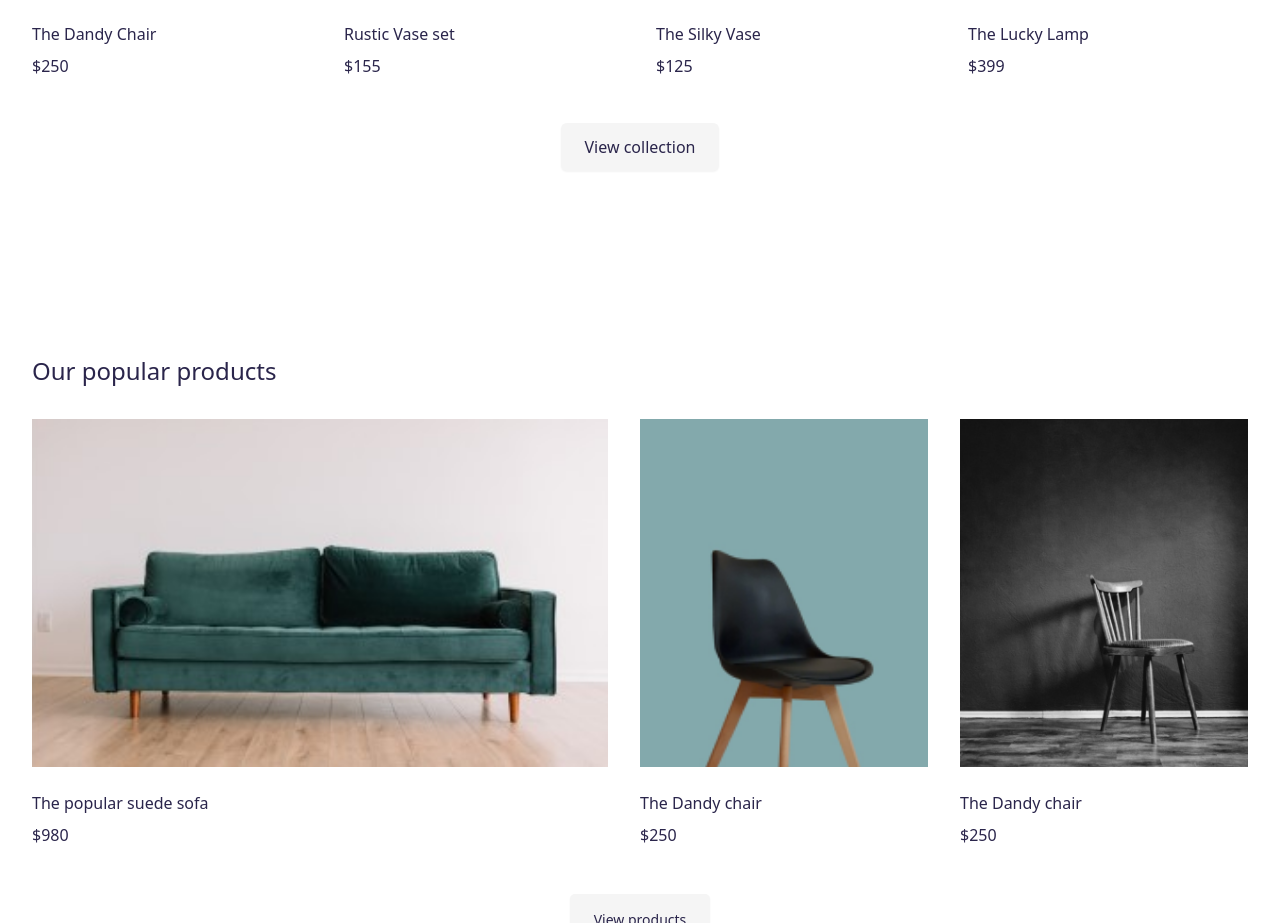
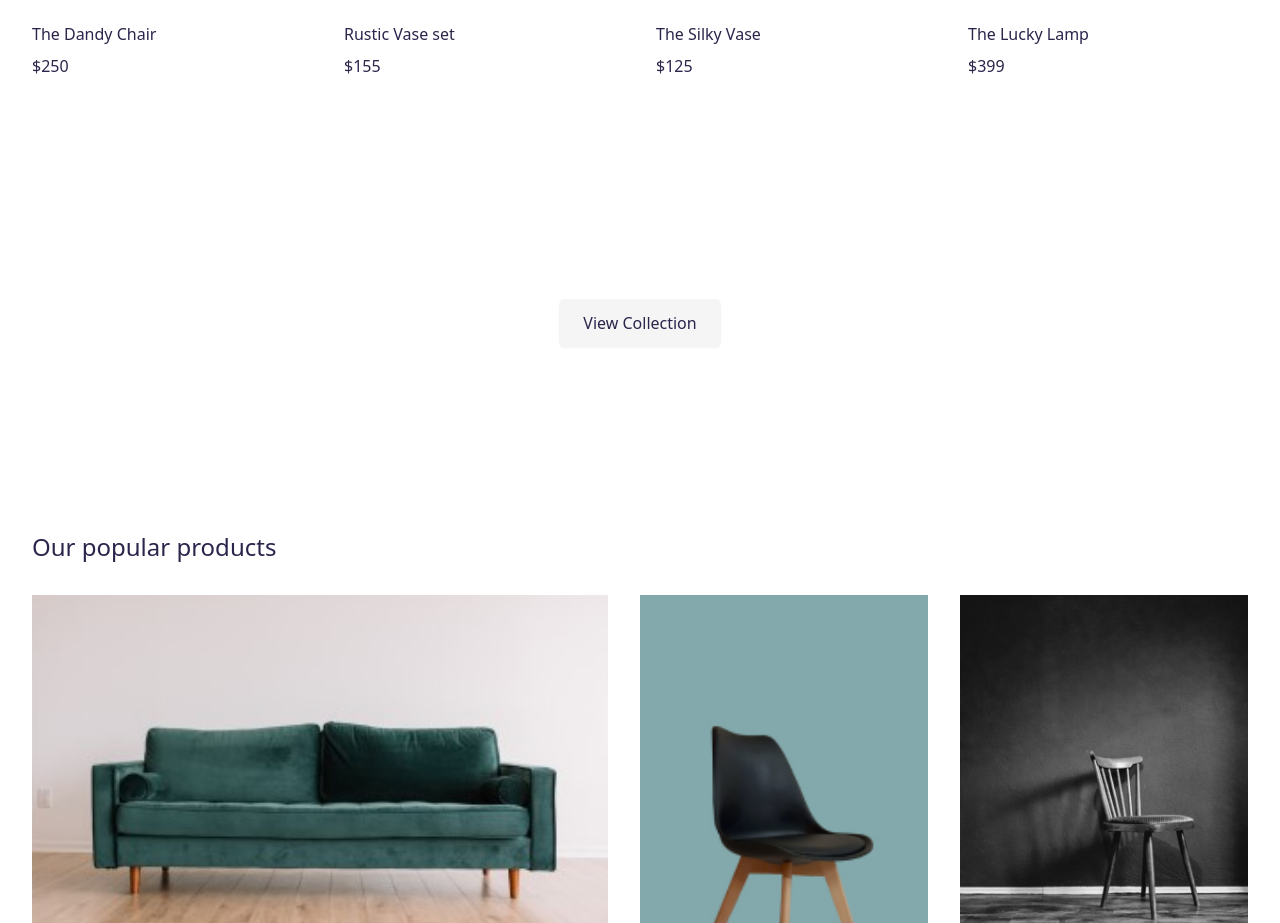
Before and after one commit to JaweriaMustafa-github/avion-figma-template, a Next.js app: page / in a window 1280 px wide. Shown: the part 1655-2578 px from the top of the page. Built offline with nearby package versions, Linux system fonts and the light colour scheme.

Commit message:
Created Avion Website

```diff
--- a/src/components/Ceramics.tsx
+++ b/src/components/Ceramics.tsx
@@ -1,6 +1,7 @@
 import Image from 'next/image'
 import React from 'react'
 import { Button } from './ui/button'
+import Link from 'next/link'
 
 const Ceramics = () => {
   return (
@@ -75,9 +76,11 @@ const Ceramics = () => {
 
           {/* View Collection Button */}
           <div className="my-10 flex justify-center items-center">
-            <Button variant='secondary' className="w-full md:w-auto h-[56Hug] gap-y-[10px] text-sm md:text-base px-6 py-3 text-[#2A254B] hover:bg-neutral-300">
-              View collection
-            </Button>
+          <Link href="/productlist">
+        <Button variant="secondary"
+        className="w-full md:w-auto h-[56Hug] gap-y-[10px] text-sm md:text-base px-6 py-3 text-[#2A254B] mt-4 md:mt-44 hover:bg-neutral-300">
+        View Collection</Button>
+        </Link>
           </div>
         </div>
       </section>
```
